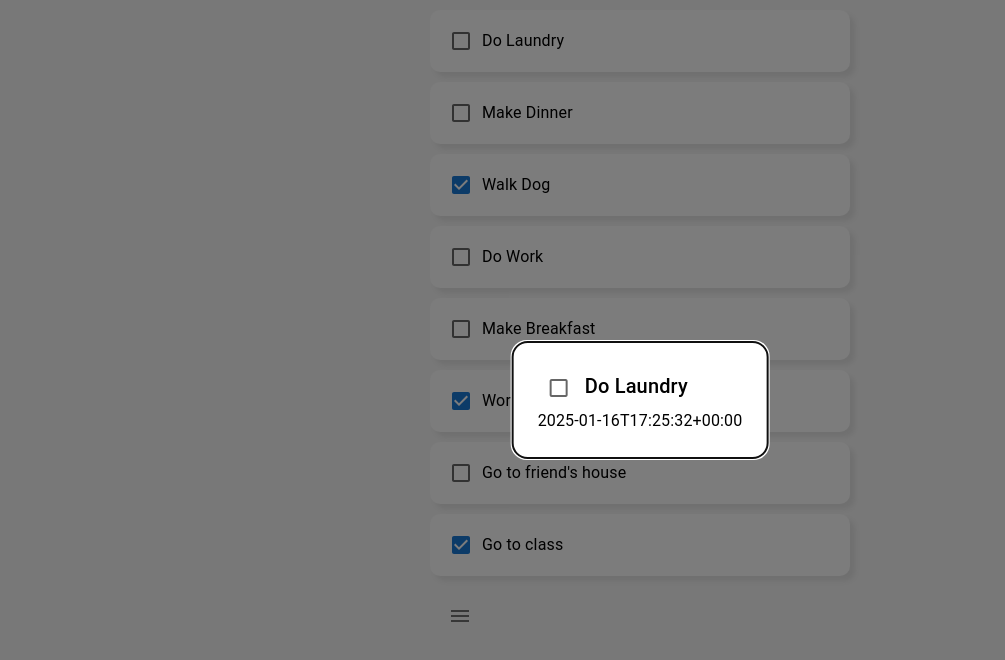
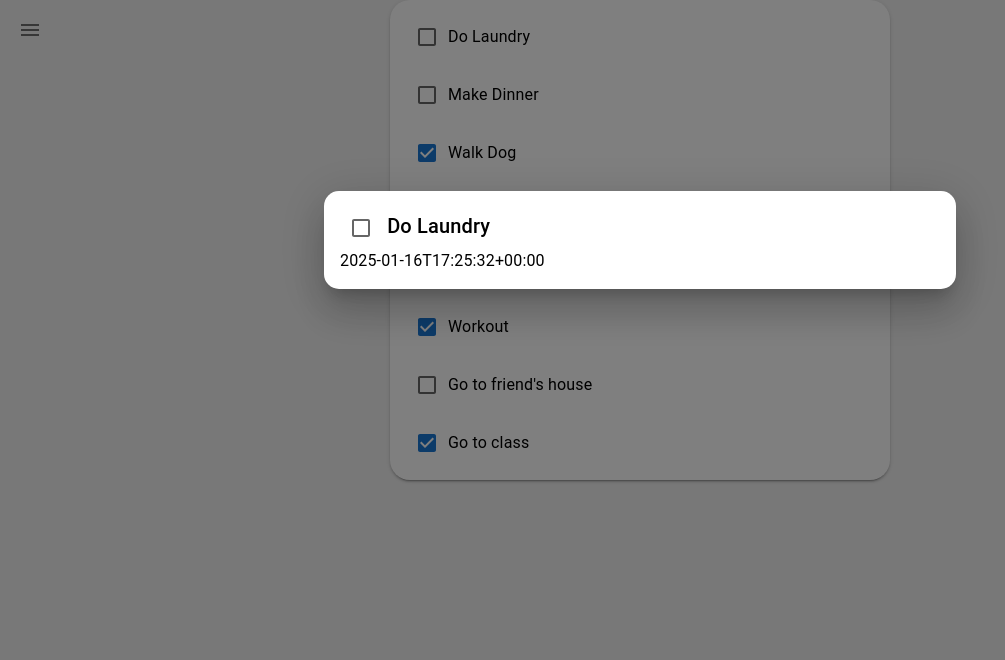
Before and after one commit to taipeik9/todo-app, a React (Vite) app in the folder front-end/: page / in a window 1280 px wide. Both pictures are taken after a click on the button "Do Laundry". Shown: the top 660 px of the page, without its empty margins (0-1005 px from the left). Built offline with nearby package versions, Linux system fonts and the light colour scheme.

Commit message:
migrated to MUI standard, changed to list button items and added transition to modal

```diff
--- a/front-end/src/components/Todo.css
+++ /dev/null
@@ -1,37 +0,0 @@
-.todo-item {
-  display: flex;
-  align-items: center;
-  background-color: #f9f9f9;
-  border-radius: 10px;
-  margin: 10px 0px;
-  box-shadow: 5px 5px 5px rgb(224, 224, 224);
-  padding: 10px;
-  transition: 0.1s transform;
-  min-width: 400px;
-}
-
-.todo-text {
-  margin-right: 10px;
-}
-
-.todo-item:hover {
-  transform: translateX(-10px);
-  cursor: pointer;
-}
-
-.todo-container {
-  max-width: 1000px;
-}
-
-.modal-box {
-  position: absolute;
-  top: 50%;
-  left: 50%;
-  transform: translate(-50%, -50%);
-  width: 400;
-  background-color: white;
-  border: 1px solid #727272;
-  border-radius: 15px;
-  box-shadow: 24;
-  padding: 25px;
-}
--- a/front-end/src/components/Todo.tsx
+++ b/front-end/src/components/Todo.tsx
@@ -1,8 +1,28 @@
-import { Box, Checkbox, Typography, Modal } from "@mui/material";
+import {
+  Box,
+  Checkbox,
+  Typography,
+  Modal,
+  List,
+  ListItemButton,
+  Fade,
+  Backdrop,
+} from "@mui/material";
 import { generalTodos } from "../dummyTodos";
 import { TodoType } from "../types/TodoType";
-import "./Todo.css";
 import { useState } from "react";
+
+const modalBoxStyle = {
+  position: "absolute",
+  top: "30%",
+  left: "50%",
+  transform: "translate(-50%, -50%)",
+  width: 600,
+  bgcolor: "background.paper",
+  borderRadius: "15px",
+  boxShadow: 24,
+  p: 2,
+};
 
 export default function Todo() {
   const [openModal, setOpenModal] = useState(false);
@@ -14,27 +34,61 @@ export default function Todo() {
   const handleModalClose = () => setOpenModal(false);
 
   return (
-    <Box>
-      <Box className="todo-container">
+    <Box
+      sx={{
+        bgcolor: "background.paper",
+        borderRadius: 5,
+        boxShadow: 2,
+        overflow: "hidden",
+      }}
+    >
+      <List
+        sx={{
+          maxWidth: "800px",
+          minWidth: "500px",
+        }}
+      >
         {generalTodos.map((todo: TodoType) => (
-          <Box
+          <ListItemButton
             key={todo.id}
             className="todo-item"
             onClick={() => handleOpen(todo)}
           >
             <Checkbox checked={todo.completed} />
-            <Typography className="todo-text">{todo.name}</Typography>
+            <Typography
+              sx={{
+                overflow: "hidden",
+                whiteSpace: "nowrap",
+                textOverflow: "ellipsis",
+              }}
+              className="todo-text"
+            >
+              {todo.name}
+            </Typography>
+          </ListItemButton>
+        ))}
+      </List>
+      <Modal
+        open={openModal}
+        onClose={handleModalClose}
+        closeAfterTransition
+        slots={{ backdrop: Backdrop }}
+        slotProps={{
+          backdrop: {
+            timeout: 500,
+          },
+        }}
+      >
+        <Fade in={openModal}>
+          <Box sx={modalBoxStyle}>
+            <Typography variant="h6" component="h2">
+              <Checkbox checked={selectedTodo?.completed} />{" "}
+              {selectedTodo?.name}
+            </Typography>
+            <Typography>{selectedTodo?.comment}</Typography>
+            <Typography>{selectedTodo?.date.format()}</Typography>
           </Box>
-        ))}
-      </Box>
-      <Modal open={openModal} onClose={handleModalClose}>
-        <Box className="modal-box">
-          <Typography variant="h6" component="h2">
-            <Checkbox checked={selectedTodo?.completed} /> {selectedTodo?.name}
-          </Typography>
-          <Typography>{selectedTodo?.comment}</Typography>
-          <Typography>{selectedTodo?.date.format()}</Typography>
-        </Box>
+        </Fade>
       </Modal>
     </Box>
   );
--- a/front-end/src/pages/Layout.css
+++ /dev/null
@@ -1,5 +0,0 @@
-.menu-button {
-  position: absolute;
-  left: 10px;
-  top: 10px;
-}
--- a/front-end/src/pages/Layout.tsx
+++ b/front-end/src/pages/Layout.tsx
@@ -1,5 +1,4 @@
 import type { ReactNode } from "react";
-import "./Layout.css";
 import {
   Box,
   Container,
@@ -49,7 +48,10 @@ export default function Layout({
         </List>
       </Drawer>
       {children}
-      <IconButton className="menu-button" onClick={handleOpenDrawer}>
+      <IconButton
+        sx={{ position: "absolute", top: "10px", left: "10px" }}
+        onClick={handleOpenDrawer}
+      >
         <MenuIcon />
       </IconButton>
     </Container>
```
